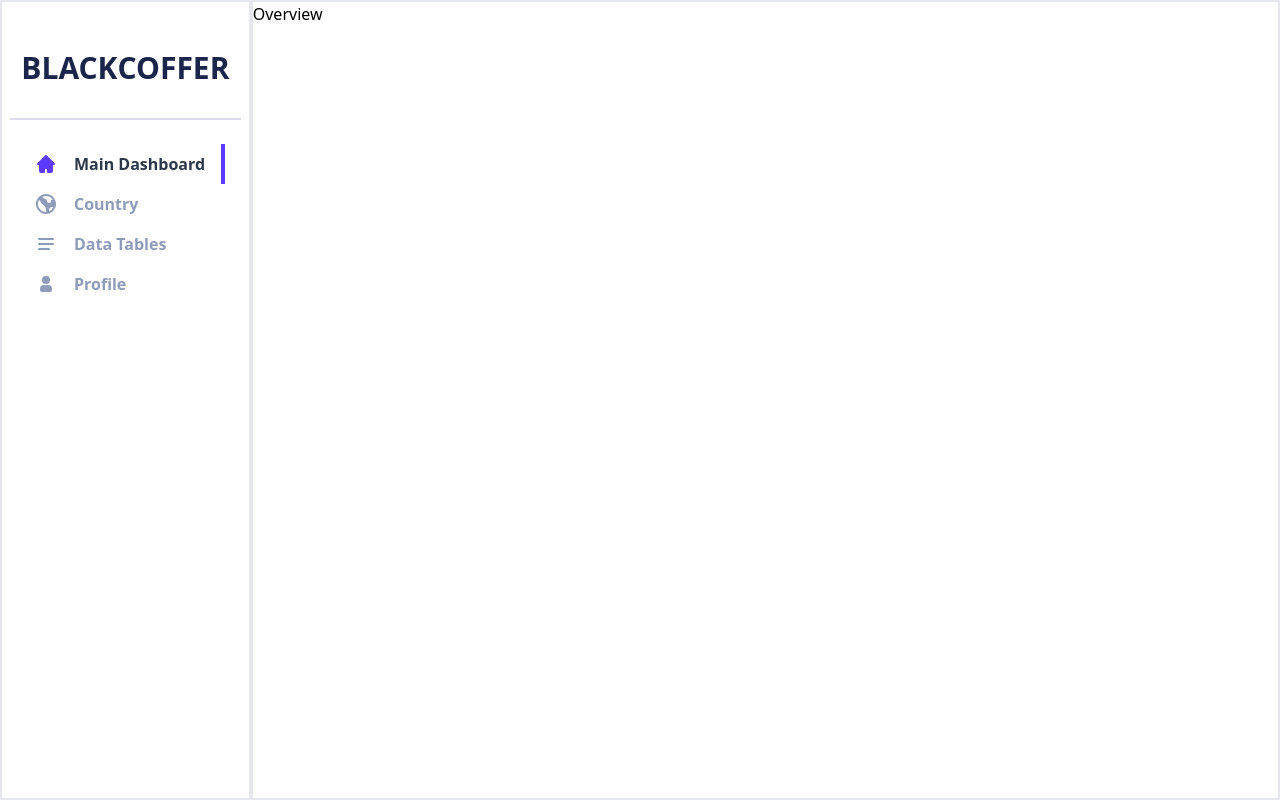
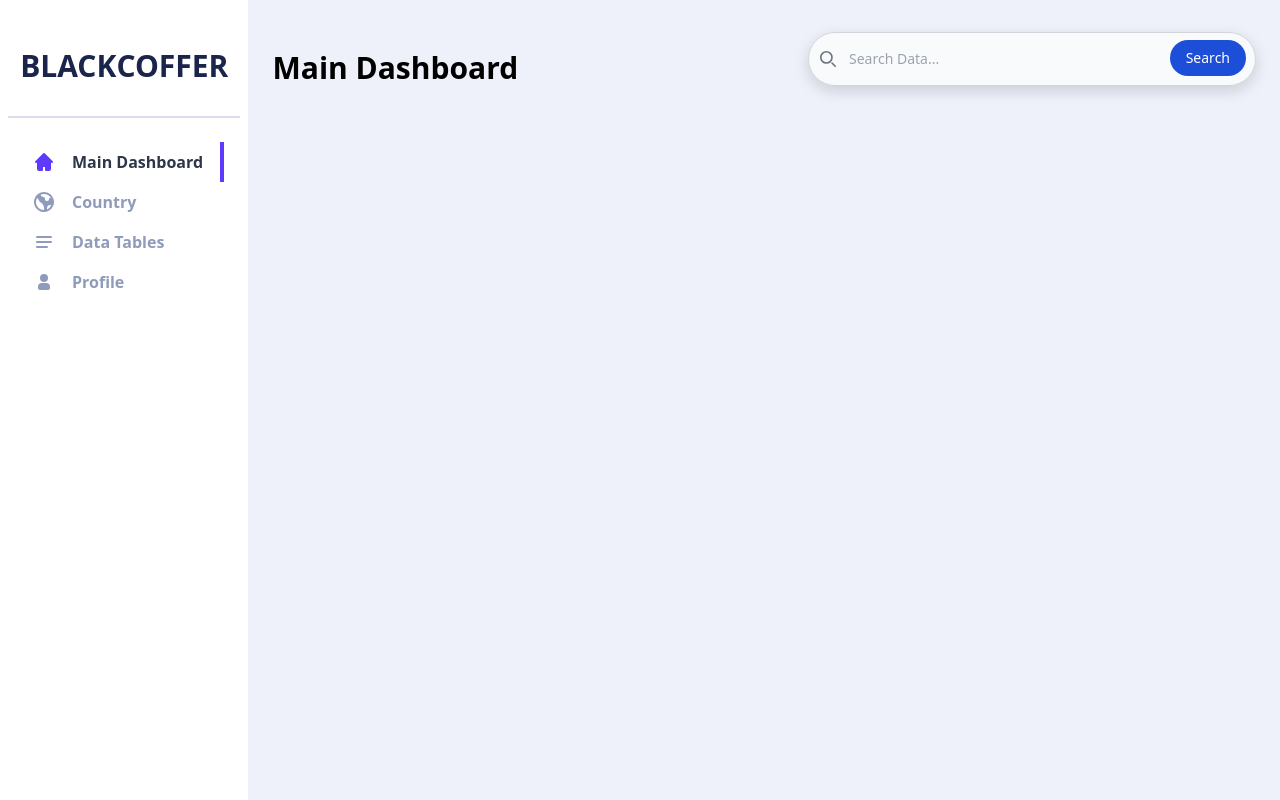
Before and after one commit to vkumar8192449/BlackCoffer, a React (Vite) app in the folder blackcoffer-frontend/: page /dashboard in a window 1280 px wide. Built offline with nearby package versions, Linux system fonts and the light colour scheme; the HTML template or start-up script is replaced by a standard one.

Commit message:
frontend - TopBar adjusted

```diff
--- a/blackcoffer-frontend/src/components/DashLeft.jsx
+++ b/blackcoffer-frontend/src/components/DashLeft.jsx
@@ -3,7 +3,7 @@
 
 export const DashLeft = (prop) => {
   return (
-    <div className="border-2 w-[24%] min-h-[100vh] flex flex-col items-center px-2">
+    <div className="w-[24%] min-h-[100vh] flex flex-col items-center px-2">
       <span className="text-3xl font-bold text-[#1b254b] mt-12 mb-8">
         BLACK
         <span className="text-3xl font-semibold text-[#1b254b]">COFFER</span>
--- a/blackcoffer-frontend/src/components/DashRight.jsx
+++ b/blackcoffer-frontend/src/components/DashRight.jsx
@@ -3,10 +3,12 @@
 import { Overview } from "./Overview";
 import { Country } from "./Country";
 import { DataTable } from "./DataTable";
+import { TopBar } from "./TopBar";
 
 export const DashRight = () => {
   return (
-    <div className="border-2 w-full min-h-[100vh]">
+    <div className="w-full min-h-[100vh] bg-[#eef1fa] px-6">
+      <TopBar />
       <Routes>
         <Route>
           <Route path="/" element={<Navigate replace to="/dashboard" />} />
--- a/blackcoffer-frontend/src/components/Overview.jsx
+++ b/blackcoffer-frontend/src/components/Overview.jsx
@@ -1,5 +1,5 @@
 import React from "react";
 
 export const Overview = () => {
-  return <div>Overview</div>;
+  return <div></div>;
 };
--- /dev/null
+++ b/blackcoffer-frontend/src/components/TopBar.jsx
@@ -0,0 +1,55 @@
+import React from "react";
+
+export const TopBar = () => {
+  return (
+    <div className="flex justify-between items-end mt-8">
+      <p className="text-3xl font-semibold">Main Dashboard</p>
+      <form
+        class="max-w-md w-full rounded-full"
+        style={{ boxShadow: "rgba(0, 0, 0, 0.15) 0px 5px 15px" }}
+        onClick={(e) => {
+          e.preventDefault();
+        }}
+      >
+        <label
+          for="default-search"
+          class="mb-2 text-sm font-medium text-gray-900 sr-only"
+        >
+          Search
+        </label>
+        <div class="relative">
+          <div class="absolute inset-y-0 start-0 flex items-center ps-3 pointer-events-none ">
+            <svg
+              class="w-4 h-4 text-gray-500"
+              aria-hidden="true"
+              xmlns="http://www.w3.org/2000/svg"
+              fill="none"
+              viewBox="0 0 20 20"
+            >
+              <path
+                stroke="currentColor"
+                stroke-linecap="round"
+                stroke-linejoin="round"
+                stroke-width="2"
+                d="m19 19-4-4m0-7A7 7 0 1 1 1 8a7 7 0 0 1 14 0Z"
+              />
+            </svg>
+          </div>
+          <input
+            type="search"
+            id="default-search"
+            class="outline-none block w-full p-4 ps-10 text-sm text-gray-900 border border-gray-300 bg-gray-50 focus:ring-blue-500 focus:border-blue-500 rounded-full"
+            placeholder="Search Data..."
+            required
+          />
+          <button
+            type="submit"
+            class="text-white absolute end-2.5 bottom-2.5 bg-blue-700 hover:bg-blue-800 focus:ring-4 focus:outline-none focus:ring-blue-300 font-medium text-sm px-4 py-2 rounded-full"
+          >
+            Search
+          </button>
+        </div>
+      </form>
+    </div>
+  );
+};
```
